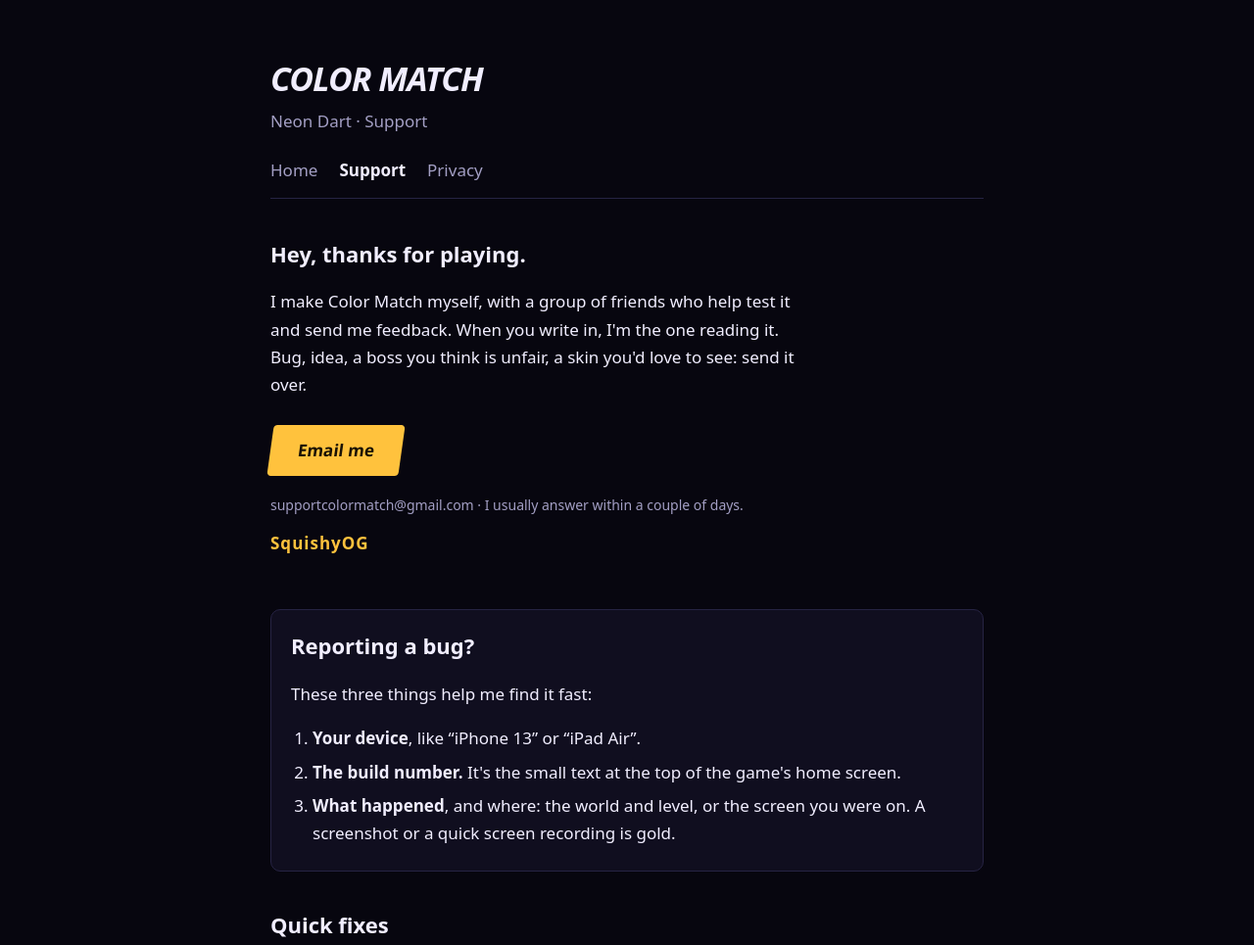
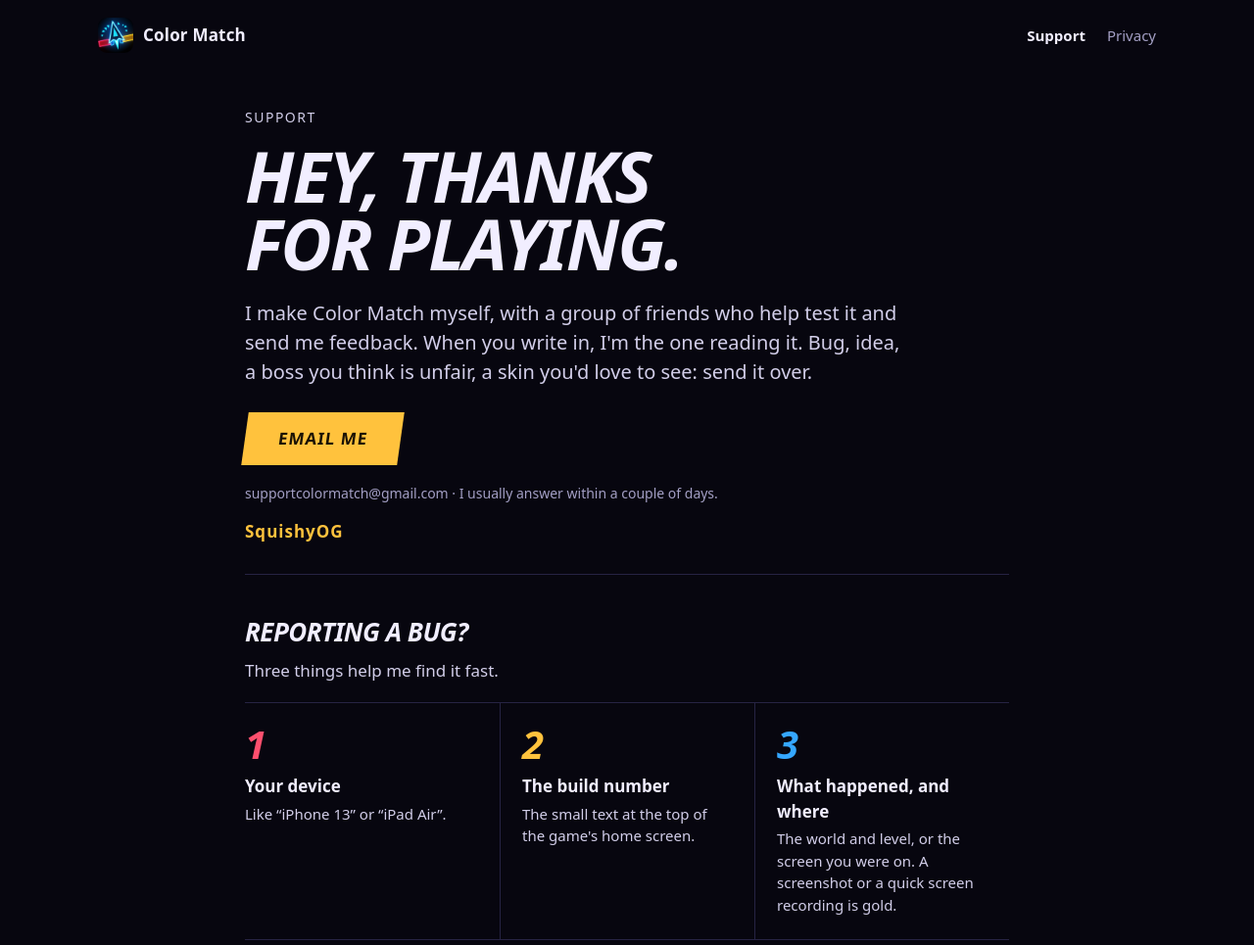
Before and after one commit to SquishyOG/colormatch-site, a plain HTML site: page support.html in a window 1280 px wide. Shown: the top 965 px of the page at 98% size. Drawn offline with Linux system fonts and the light colour scheme.

Commit message:
Support and privacy pages in the home page's design
Co-Authored-By: Claude Fable 5.2 <noreply@anthropic.com>

```diff
--- a/style.css
+++ b/style.css
@@ -107,46 +107,71 @@ img { max-width: 100%; height: auto; }
   .facts div { border-left: 0; padding-left: 0; }
 }
 
-/* ---------- Support and privacy pages ---------- */
-main { max-width: 760px; margin: 0 auto; padding: 32px 16px 64px; }
-header { padding: 20px 0 4px; }
-.logo {
-  font-size: 34px; font-weight: 900; font-style: italic; letter-spacing: -1px; margin: 0; color: var(--text);
+/* ---------- Support and privacy pages (the home page's bar, type and footer) ---------- */
+.links a[aria-current] { color: var(--text); font-weight: 700; }
+.page main { max-width: 820px; margin: 0 auto; padding: 0 20px; }
+.top { padding: 36px 0 28px; border-bottom: 1px solid var(--line); margin-bottom: 36px; }
+.top h1 {
+  font-size: clamp(40px, 6.4vw, 72px); line-height: .96; margin: 0 0 22px;
+  font-weight: 900; font-style: italic; letter-spacing: -2px; text-transform: uppercase;
 }
-.tag { color: var(--muted); margin: 2px 0 0; }
-nav { display: flex; gap: 22px; flex-wrap: wrap; margin: 18px 0 30px; padding-bottom: 14px; border-bottom: 1px solid var(--line); }
-nav a { color: var(--muted); text-decoration: none; }
-nav a:hover { color: var(--text); }
-nav a[aria-current] { color: var(--text); font-weight: 700; }
-h2 { margin-top: 36px; font-size: 22px; }
-h3 { margin-top: 24px; font-size: 18px; }
-.card { background: var(--panel); border: 1px solid var(--line); border-radius: 10px; padding: 18px 20px; margin: 16px 0; }
-ul { padding-left: 22px; }
-footer { color: var(--muted); font-size: 14px; text-align: center; margin-top: 48px; }
-
-.hello { padding: 8px 0 20px; }
-.hello p { max-width: 560px; }
-.kicker { font-size: 22px; font-weight: 800; margin: 0 0 6px; }
-.sign { color: var(--gold); font-weight: 800; letter-spacing: 1px; margin-top: 4px; }
+.top .lede { max-width: 34em; }
+.top .small { margin: 6px 0 0; }
+.sign { color: var(--gold); font-weight: 800; letter-spacing: 1px; margin: 14px 0 0; }
 .btn {
-  display: inline-block; margin: 10px 0 4px; padding: 12px 28px; border-radius: 4px;
-  background: var(--gold); color: #1a1205; font-weight: 800; text-decoration: none;
+  display: inline-block; padding: 13px 34px; background: var(--gold); color: #1a1205;
+  font-weight: 800; text-decoration: none; text-transform: uppercase; letter-spacing: 1px;
   transform: skewX(-8deg);
 }
 .btn:hover { filter: brightness(1.1); }
-.card h2 { margin-top: 0; }
-.steps { padding-left: 22px; margin: 8px 0 0; }
-.steps li { margin: 6px 0; }
-details {
-  background: var(--panel); border: 1px solid var(--line); border-radius: 10px;
-  margin: 10px 0; padding: 0 18px;
+.page h2 {
+  font-size: 26px; line-height: 1.1; margin: 44px 0 12px;
+  font-weight: 900; font-style: italic; letter-spacing: -.5px; text-transform: uppercase;
 }
-details[open] { border-color: var(--violet); }
+.page main p, .page main li { color: #d2cee9; }
+.page main p b, .page main li b { color: var(--text); }
+.page main ul { padding-left: 22px; }
+.sub { margin: 0 0 18px; }
+
+.trio { list-style: none; counter-reset: n; padding: 0; margin: 0; display: grid; grid-template-columns: repeat(3, 1fr); gap: 0;
+  border-top: 1px solid var(--line); border-bottom: 1px solid var(--line); }
+.trio li { counter-increment: n; padding: 22px 22px 24px; border-left: 1px solid var(--line); font-size: 15px; line-height: 1.5; color: var(--muted); }
+.trio li:first-child { border-left: 0; padding-left: 0; }
+.trio li::before {
+  content: counter(n); display: block; font-size: 40px; line-height: 1; font-weight: 900; font-style: italic; margin-bottom: 10px;
+}
+.trio li:nth-child(1)::before { color: var(--pink); }
+.trio li:nth-child(2)::before { color: var(--gold); }
+.trio li:nth-child(3)::before { color: var(--blue); }
+.trio b { display: block; font-size: 17px; margin-bottom: 4px; }
+
+details { border-bottom: 1px solid var(--line); }
+details:first-of-type { border-top: 1px solid var(--line); }
 summary {
-  cursor: pointer; list-style: none; padding: 14px 0; font-weight: 700;
-  display: flex; justify-content: space-between; gap: 12px;
+  cursor: pointer; list-style: none; padding: 18px 0; font-weight: 700; font-size: 18px;
+  display: flex; justify-content: space-between; gap: 16px; color: var(--text);
 }
+summary:hover { color: var(--gold); }
 summary::-webkit-details-marker { display: none; }
-summary::after { content: "+"; color: var(--blue); font-weight: 800; }
+summary::after { content: "+"; color: var(--gold); font-weight: 800; font-size: 22px; line-height: 1; }
 details[open] summary::after { content: "\2212"; }
-details p { margin: 0 0 14px; color: #d6d2f0; }
+details p { margin: 0 0 20px; max-width: 40em; }
+
+.short {
+  border: 2px solid var(--green); padding: 20px 24px 12px; margin: 0 0 30px; transform: skewX(-3deg);
+}
+.short > * { transform: skewX(3deg); }
+.short b { display: block; color: var(--green); text-transform: uppercase; letter-spacing: 1px; font-size: 15px; }
+.short ul { margin: 10px 0 8px; }
+.short li { color: var(--text) !important; margin: 4px 0; }
+
+.page footer { max-width: 820px; margin: 56px auto 0; padding: 28px 20px 64px; border-top: 1px solid var(--line); font-size: 17px; }
+.page footer p { margin: 0 0 8px; }
+
+@media (max-width: 700px) {
+  .trio { grid-template-columns: 1fr; }
+  .trio li { border-left: 0; padding-left: 0; border-top: 1px solid var(--line); }
+  .trio li:first-child { border-top: 0; }
+}
+.page main p.sign { color: var(--gold); }
+.page main p.small { color: var(--muted); }
--- a/support.html
+++ b/support.html
@@ -5,38 +5,38 @@
 <meta name="viewport" content="width=device-width, initial-scale=1">
 <title>Color Match Support</title>
 <meta name="description" content="Help with Color Match: Neon Dart. Restore purchases, fix problems, or write to the developer.">
-<link rel="stylesheet" href="style.css?v=3">
+<meta name="theme-color" content="#07060f">
+<link rel="icon" href="img/icon.png">
+<link rel="stylesheet" href="style.css?v=4">
 </head>
-<body>
+<body class="page">
+
+<div class="bar">
+  <a class="brand" href="index.html"><img src="img/icon.png" alt="" width="36" height="36">Color Match</a>
+  <span class="links"><a href="support.html" aria-current="page">Support</a><a href="privacy.html">Privacy</a></span>
+</div>
+
 <main>
-  <header>
-    <h1 class="logo">COLOR MATCH</h1>
-    <p class="tag">Neon Dart &middot; Support</p>
-  </header>
-  <nav>
-    <a href="index.html">Home</a>
-    <a href="support.html" aria-current="page">Support</a>
-    <a href="privacy.html">Privacy</a>
-  </nav>
-
-  <section class="hello">
-    <p class="kicker">Hey, thanks for playing.</p>
-    <p>I make Color Match myself, with a group of friends who help test it and send me feedback.
-    When you write in, I'm the one reading it. Bug, idea, a boss you think is unfair, a skin you'd
-    love to see: send it over.</p>
-    <a class="btn" href="mailto:supportcolormatch@gmail.com?subject=Color%20Match">Email me</a>
+  <header class="top">
+    <p class="eyebrow">Support</p>
+    <h1>Hey, thanks<br>for playing.</h1>
+    <p class="lede">I make Color Match myself, with a group of friends who help test it and send me
+    feedback. When you write in, I'm the one reading it. Bug, idea, a boss you think is unfair, a
+    skin you'd love to see: send it over.</p>
+    <p><a class="btn" href="mailto:supportcolormatch@gmail.com?subject=Color%20Match">Email me</a></p>
     <p class="small">supportcolormatch@gmail.com &middot; I usually answer within a couple of days.</p>
     <p class="sign">SquishyOG</p>
-  </section>
+  </header>
 
-  <section class="card">
+
+  <section class="bug">
     <h2>Reporting a bug?</h2>
-    <p>These three things help me find it fast:</p>
-    <ol class="steps">
-      <li><b>Your device</b>, like &ldquo;iPhone 13&rdquo; or &ldquo;iPad Air&rdquo;.</li>
-      <li><b>The build number.</b> It's the small text at the top of the game's home screen.</li>
-      <li><b>What happened</b>, and where: the world and level, or the screen you were on.
-      A screenshot or a quick screen recording is gold.</li>
+    <p class="sub">Three things help me find it fast.</p>
+    <ol class="trio">
+      <li><b>Your device</b>Like &ldquo;iPhone 13&rdquo; or &ldquo;iPad Air&rdquo;.</li>
+      <li><b>The build number</b>The small text at the top of the game's home screen.</li>
+      <li><b>What happened, and where</b>The world and level, or the screen you were on. A
+      screenshot or a quick screen recording is gold.</li>
     </ol>
   </section>
 
@@ -87,7 +87,12 @@
     Gameplay) can give you more help.</p>
   </details>
 
-  <footer>&copy; 2026 SquishyOG &middot; <a href="privacy.html">Privacy policy</a></footer>
 </main>
+
+<footer>
+  <p>Didn't find your answer? <a href="mailto:supportcolormatch@gmail.com?subject=Color%20Match">Write to me.</a></p>
+  <p class="small">&copy; 2026 SquishyOG &middot; <a href="index.html">Home</a> &middot; <a href="support.html">Support</a> &middot; <a href="privacy.html">Privacy policy</a></p>
+</footer>
+
 </body>
 </html>
```
Also changed, not shown: index.html (+1 -1 lines), privacy.html (+28 -14 lines).
